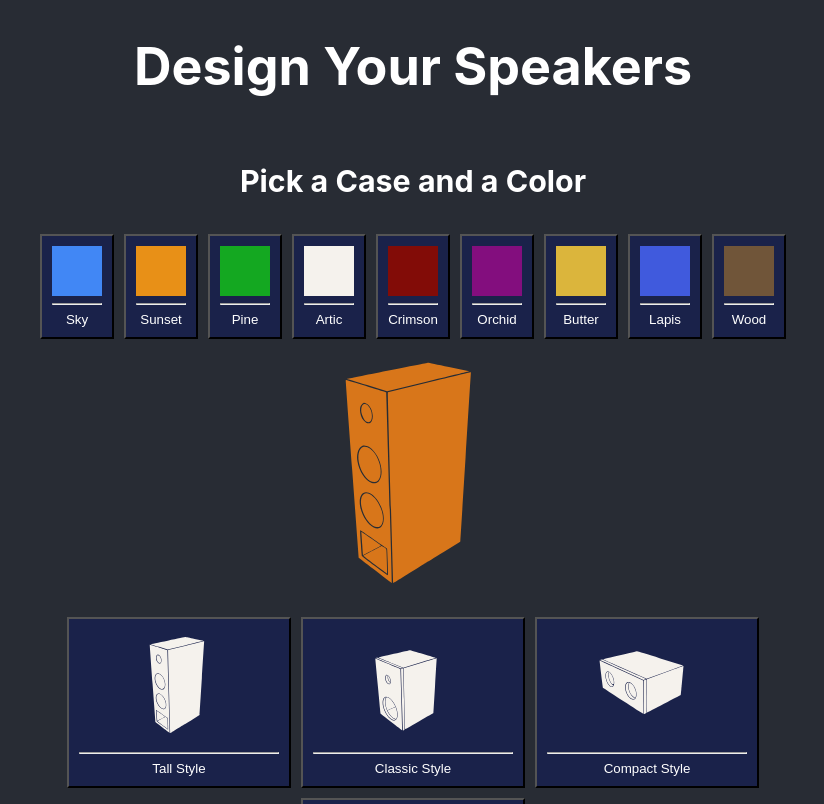
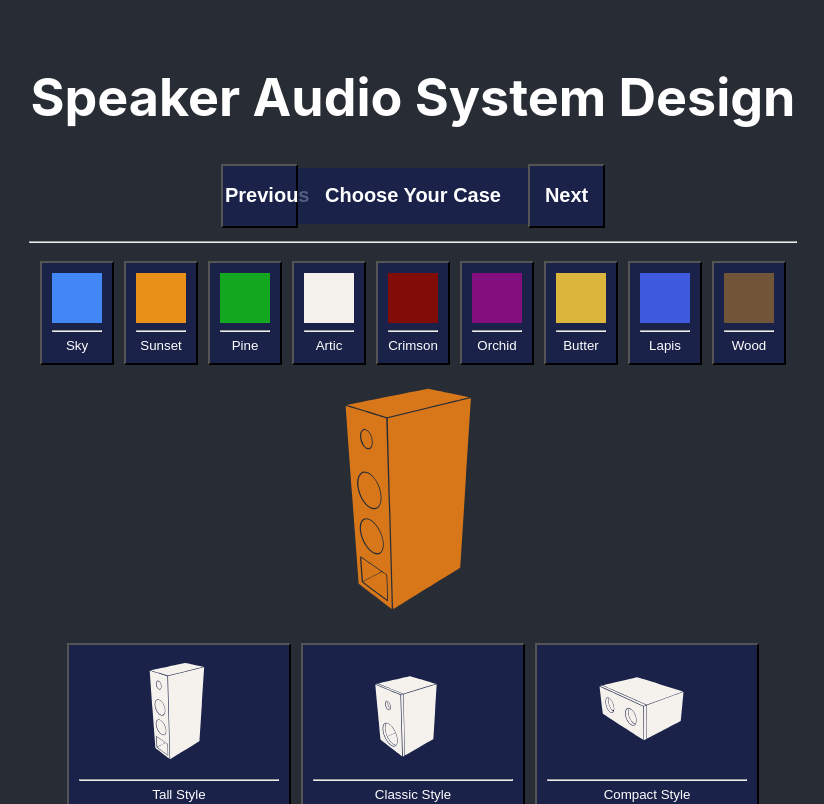
Before and after one commit to SebastianMunozMora/AudioShopFront, a React (Create React App) app: page / in a window 1280 px wide. Shown: the top 804 px of the page, without its empty margins (227-1051 px from the left). Built offline with nearby package versions, Linux system fonts and the light colour scheme.

Commit message:
add selector

```diff
--- a/src/App.css
+++ b/src/App.css
@@ -24,3 +24,8 @@
 .cases-view{
   width: 60%
 }
+.banner{
+  clip: rect(100px,1000px,150px,0px);
+
+  z-index: 0;
+}
--- a/src/App.js
+++ b/src/App.js
@@ -3,14 +3,33 @@ import logo from './logo.svg';
 import Feature from './Feature.js'
 import './App.css';
 import ColorSelector from './ColorSelector';
-
-function App() {
-  return (
+import Steps from './Steps.js'
+class App extends React.Component {
+  constructor(props){
+    super(props)
+    this.state = {
+      currentState: 0
+    }
+  }
+  render (){return (
       <div className="App">
         <header className="App-header">
-        <h1> Design Your Speakers </h1>
+          <div ><img  className="banner"></img></div>
+          <h1> Speaker Audio System Design </h1>
           <div className="cases-view">
-          <ColorSelector />
+            <Steps onClickNext={()=>{
+
+              {
+                this.state.currentState != 2 ? this.setState({currentState: this.state.currentState + 1}) : this.setState({currentState: this.state.currentState})
+              }
+            }}
+            onClickBack={() => {
+              {this.state.currentState != 0 ? this.setState({currentState: this.state.currentState - 1}) : this.setState({currentState: this.state.currentState})}
+            }}
+            state = {this.state.currentState}
+            />
+            <hr></hr>
+            <ColorSelector state = {this.state.currentState}/>
 
           </div>
 
@@ -18,5 +37,6 @@ function App() {
       </div>
     );
   }
+}
 
 export default App;
--- a/src/ColorSelector.js
+++ b/src/ColorSelector.js
@@ -94,7 +94,7 @@ class ColorSelector extends React.Component{
     }
     render(){
         return(<div id="color-palette">
-            <h3>Pick a Case and a Color</h3>
+
             <div>
                 {this.colors.map((color,key) => {
                     return (<button id={key} class="palette" onClick={() => {this.setState({style: {filter: color.filter}})}}>
@@ -105,7 +105,9 @@ class ColorSelector extends React.Component{
                 })}
             </div>
 
-            <Feature image={this.state.image} style = {this.state.style}/>
+
+            <Feature image={this.props.state === 0 ? this.state.image: this.state.driver} style = {this.state.style}/>
+
             <div>
                 {this.cases.map((box,key) => {
                     return(<button class="case-button-palette" onClick={() => {this.setState({image: box.image, driver: box.driver})}}>
--- /dev/null
+++ b/src/Steps.css
@@ -0,0 +1,20 @@
+.all-steps{
+
+}
+.steps{
+    display: inline-block;
+    width: 30%;
+    background: #161f53b9;
+    color: white;
+    outline: none;
+    padding: 0;
+    border: none;
+}
+.steps-button{
+    padding: 2px;
+    background: #161f53b9;
+    color: white;
+    display: inline-block;
+
+    width: 10%
+}
--- /dev/null
+++ b/src/Steps.js
@@ -0,0 +1,31 @@
+import React from 'react';
+import './Steps.css'
+class Steps extends React.Component {
+    constructor(props){
+        super(props)
+        this.step = [
+            {name: "Case"},
+            {name: "Drivers"},
+            {name: "Addons"}
+            ]
+        this.state = {
+            step: this.step[0].name
+        }
+    }
+    render(){
+        return(<div className="all-steps">
+            <button onClick={this.props.onClickBack} className="steps-button">
+                <h2>Previous</h2>
+            </button>
+            <button className="steps">
+                <h2>{"Choose Your " + this.step[this.props.state].name }</h2>
+            </button>
+                {console.log(this.props.state)}
+            <button onClick = {this.props.onClickNext } className="steps-button">
+                <h2>Next</h2>
+            </button>
+            </div>)
+    }
+}
+
+export default Steps;
```
Also changed, not shown: public/anechoic.png (added), src/arrow.png (added). Lines whose indentation alone changed are shown as unchanged.
